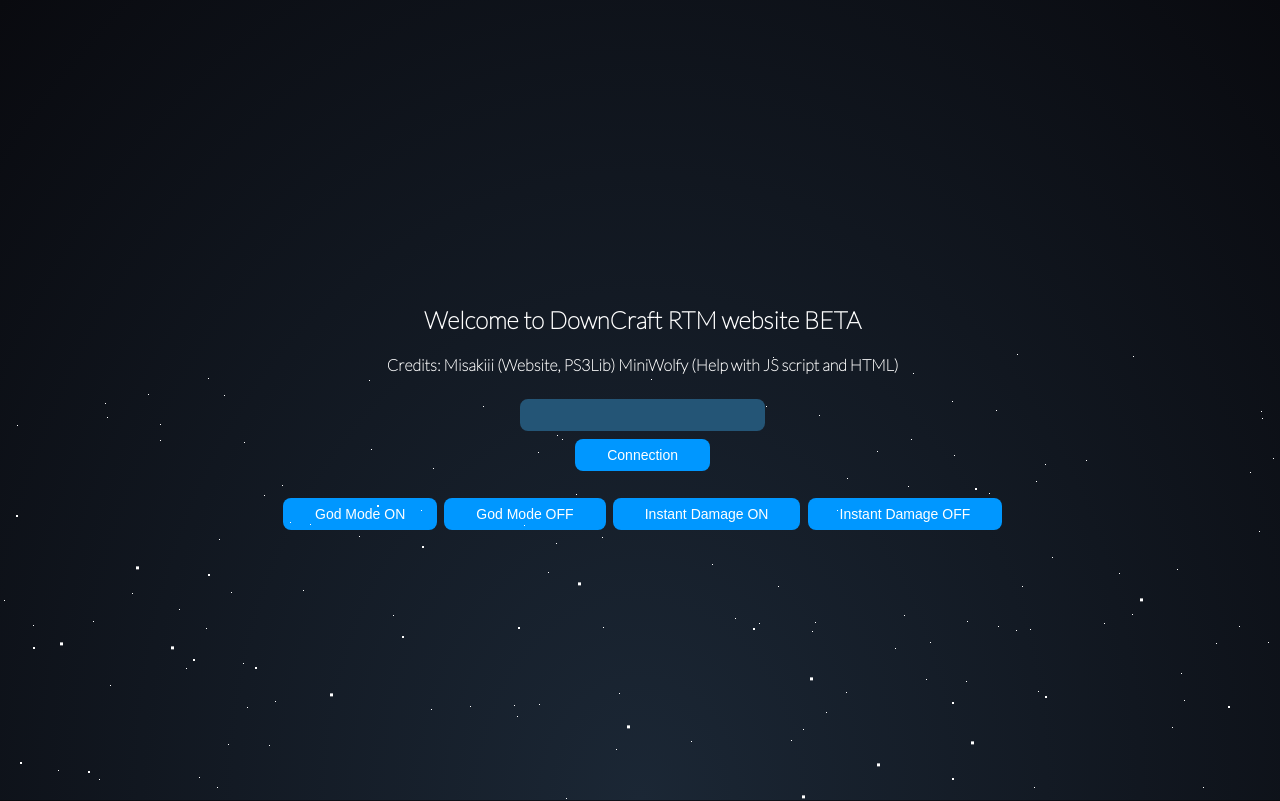
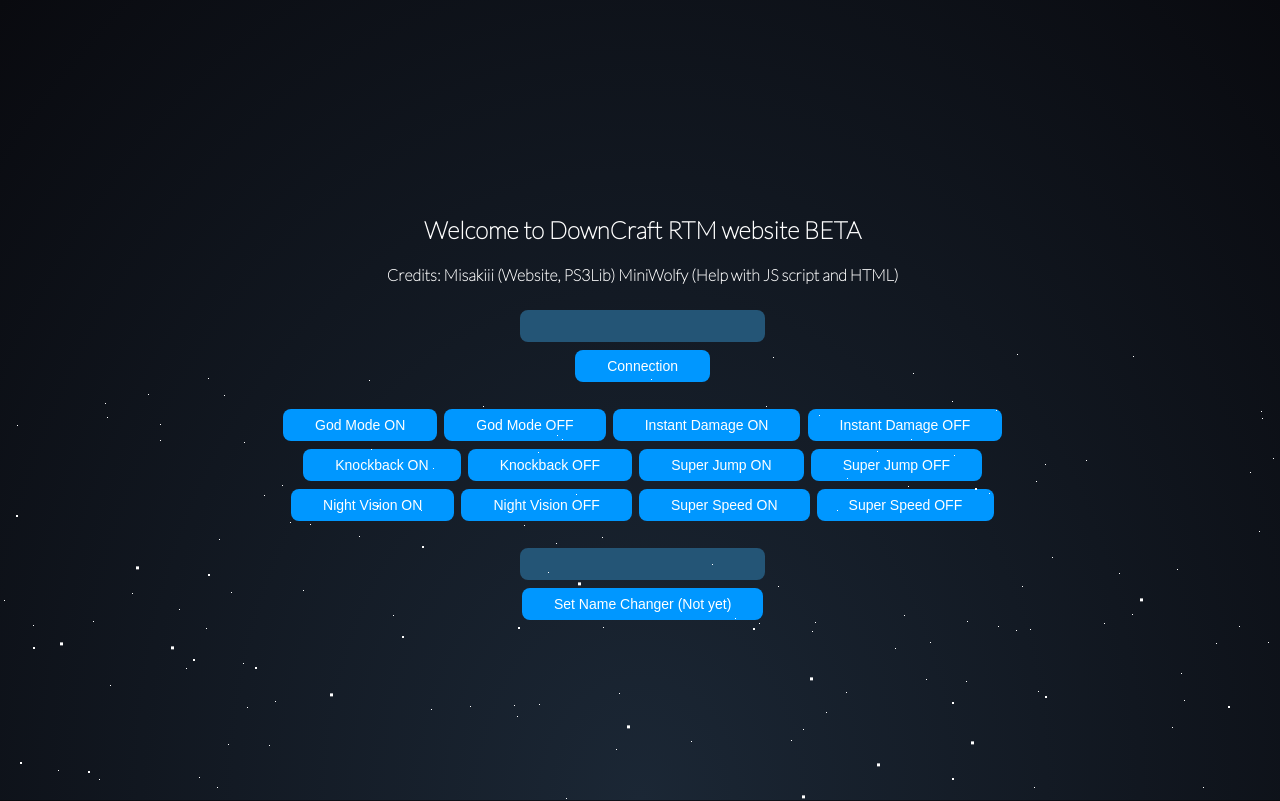
Before and after one commit to raulika223/RTM-Minecraft-Website-BETA, a plain HTML site: page index.html in a window 1280 px wide. Shown: the top 801 px of the page. Drawn offline with Linux system fonts and the light colour scheme.

Commit message:
updated new options

```diff
--- a/index.html
+++ b/index.html
@@ -24,11 +24,25 @@
   <button id="connect" class="buttonz" onclick="Connect()">Connection</button>
 <br>
 <br>
- <button id="gmod1" class="buttonz" onclick="GOD_MODE(1)">God Mode ON</button>
- <button id="gmod0" class="buttonz" onclick="GOD_MODE(0)">God Mode OFF</button>
- <button id="instantdmg1" class="buttonz" onclick="INSTANT_DAMAGE(1)">Instant Damage ON</button>
- <button id="instantdmg0" class="buttonz" onclick="INSTANT_DAMAGE(0)">Instant Damage OFF</button>
+  <button id="gmod1" class="buttonz" onclick="GOD_MODE(1)">God Mode ON</button>
+  <button id="gmod0" class="buttonz" onclick="GOD_MODE(0)">God Mode OFF</button>
+  <button id="instantdmg1" class="buttonz" onclick="INSTANT_DAMAGE(1)">Instant Damage ON</button>
+  <button id="instantdmg0" class="buttonz" onclick="INSTANT_DAMAGE(0)">Instant Damage OFF</button>
 <br>
+  <button id="knockback1" class="buttonz" onclick="KNOCKBACK(1)">Knockback ON</button>
+  <button id="knockback0" class="buttonz" onclick="KNOCKBACK(0)">Knockback OFF</button>
+  <button id="superjump1" class="buttonz" onclick="SUPER_JUMP(1)">Super Jump ON</button>
+  <button id="superjump0" class="buttonz" onclick="SUPER_JUMP(0)">Super Jump OFF</button>
+<br>
+  <button id="nightvision1" class="buttonz" onclick="NIGHT_VISION(1)">Night Vision ON</button>
+  <button id="nightvision0" class="buttonz" onclick="NIGHT_VISION(0)">Night Vision OFF</button>
+  <button id="superspeed1" class="buttonz" onclick="SUPER_SPEED(1)">Super Speed ON</button>
+  <button id="superspeed0" class="buttonz" onclick="SUPER_SPEED(0)">Super Speed OFF</button>
+<br>
+<br>
+  <input class="textz" type="text" name="name" id="id">
+<br>
+  <button id="textbox1" class="buttonz" onclick="NAME_CHANGER()">Set Name Changer (Not yet)</button>
 </div>
 </body>
 </html>
```
